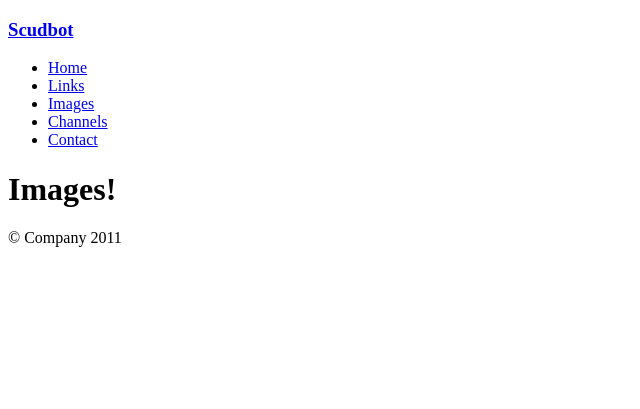
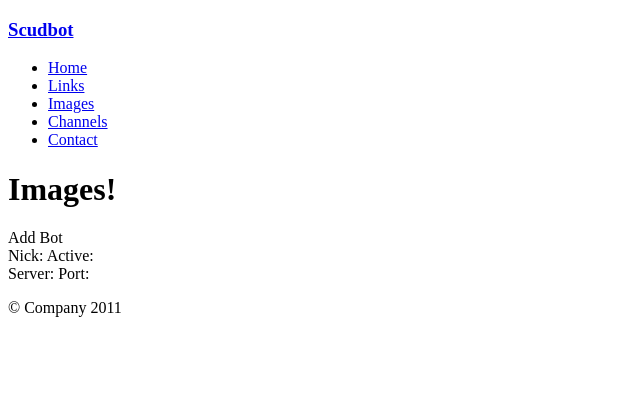
Before and after one commit to doobeh/scudbot, a Flask app: page /admin in a window 1280 px wide. Shown: the top 409 px of the page, without its empty margins (0-640 px from the left). Run offline with Flask 2, Linux system fonts and the light colour scheme; style sheets or scripts are compiled from the project's sources; some libraries are stand-ins or nearby versions.

Commit message:
Added the start of an admin pane Made it so that if it joins a channel it's not meant to it quits.

```diff
--- a/bot/ScudBot.py
+++ b/bot/ScudBot.py
@@ -21,7 +21,11 @@ class ScudBot(irc.IRCClient):
             self.join(chan)
 
     def joined(self, channel):
-        print "Joined %s." % (channel,)
+        for netChan in self.factory.bot.network_channels:
+            if(channel == netChan.channel.name):
+                print "Joined %s." % (channel,)
+                return
+        self.leave(channel)
 
     def process_message(self,user,channel,msg,is_action=False):
         # Drop the hostname part of username:
--- a/scud.py
+++ b/scud.py
@@ -44,7 +44,14 @@ def login():
 @app.route("/admin")
 @login_required
 def admin():
-    return render_template('admin.html')
+    #Bot
+    bots = Bot.query.all()
+    #Network
+    #nworks = Network.query.all()
+    #Network Channel
+    #Channel
+    #User
+    return render_template('admin.html', bots=bots)
 
 @app.route("/logout")
 @login_required
--- /dev/null
+++ b/static/less/admin.less
@@ -0,0 +1,6 @@
+.red_font {
+	color:#f00;
+}
+.green_font {
+	color:#0f0;
+}
--- a/templates/admin.html
+++ b/templates/admin.html
@@ -1,4 +1,7 @@
 {% extends 'base.html' %}
+{% block extra_style %}
+	<link rel="stylesheet/less" href="/static/less/admin.less">
+{% endblock %}
 {% block title %}Images{% endblock %}
 {% block nav_images %}active{% endblock %}
 
@@ -13,6 +16,31 @@
       <!-- Show any logged messages -->
       <div class="row">
       	<div class="span16">
+      		{% if bots %}
+      			{% for bot in bots %}
+      				{% if  bot.active %}
+      					<span class="green_font label">
+      					{{ bot.nick }}
+      				{% else %}
+      					<span class="red_font label">
+      					{{ bot.nick }}
+      				{% endif %}
+      				</span>
+      				</br>
+      				- {{ bot.network.server }} {{ bot.network.port }}
+      				{% for netchan in bot.network_channels %}
+      					</br>--<input class="span3" id="" name="" type="text" value="{{ netchan.channel.name }}" />
+      					pwd:<input class="span3" id="" name="" type="text" value="{{ netchan.channel.password }}" />
+      					</br>notes: <textarea class="span6" id="" name="" type="text" rows="3">{{ netchan.channel.notes }}</textarea>
+      				{% endfor %}
+      				</br></br>Add Channel
+      				</br>Name:  Active:  password: </br> notes </br></br>
+      			{% endfor %}
+      		{% endif %}
+      		Add Bot</br>
+      		Nick: Active:</br>
+      		Server: Port:
+
       	</div>
       </div>
 
```
Also changed, not shown: README.md.
